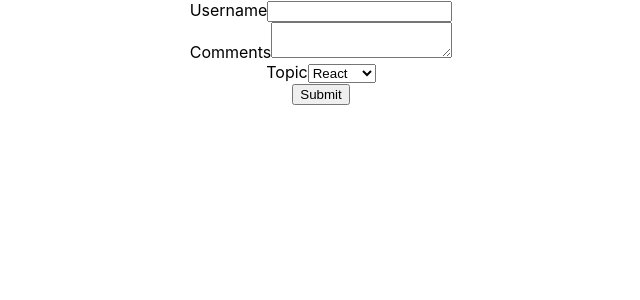
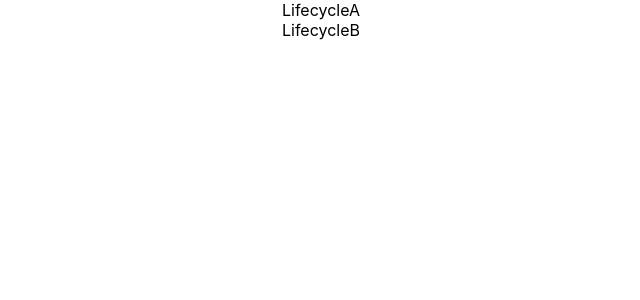
Before and after one commit to ms77grz/react-tutorial-demo, a React (Create React App) app: page / in a window 1280 px wide. Shown: the top 300 px of the page, without its empty margins (319-959 px from the left). Built offline with nearby package versions, Linux system fonts and the light colour scheme.

Commit message:
Component Mounting Lifecycle Methods

```diff
--- a/src/App.js
+++ b/src/App.js
@@ -1,11 +1,11 @@
 import './App.css';
 import './appStyles.css';
-import Form from './components/Form';
+import LifecycleA from './components/LifecycleA';
 
 function App() {
   return (
     <div className='App'>
-      <Form />
+      <LifecycleA />
     </div>
   );
 }
--- /dev/null
+++ b/src/components/LifecycleA.js
@@ -0,0 +1,35 @@
+import React, { Component } from 'react';
+import LifecycleB from './LifecycleB';
+
+class LifecycleA extends Component {
+  constructor(props) {
+    super(props);
+
+    this.state = {
+      name: 'Vishwas',
+    };
+
+    console.log('LifecycleA constructor');
+  }
+
+  static getDerivedStateFromProps(props, state) {
+    console.log('LifecycleA getDerivedStateFromProps');
+    return null;
+  }
+
+  componentDidMount() {
+    console.log('LifecycleA componentDidMount');
+  }
+
+  render() {
+    console.log('LifecycleA render');
+    return (
+      <div>
+        <div>LifecycleA</div>
+        <LifecycleB />
+      </div>
+    );
+  }
+}
+
+export default LifecycleA;
--- /dev/null
+++ b/src/components/LifecycleB.js
@@ -0,0 +1,29 @@
+import React, { Component } from 'react';
+
+class LifecycleB extends Component {
+  constructor(props) {
+    super(props);
+
+    this.state = {
+      name: 'Vishwas',
+    };
+
+    console.log('LifecycleB constructor');
+  }
+
+  static getDerivedStateFromProps(props, state) {
+    console.log('LifecycleB getDerivedStateFromProps');
+    return null;
+  }
+
+  componentDidMount() {
+    console.log('LifecycleB componentDidMount');
+  }
+
+  render() {
+    console.log('LifecycleB render');
+    return <div>LifecycleB</div>;
+  }
+}
+
+export default LifecycleB;
```
